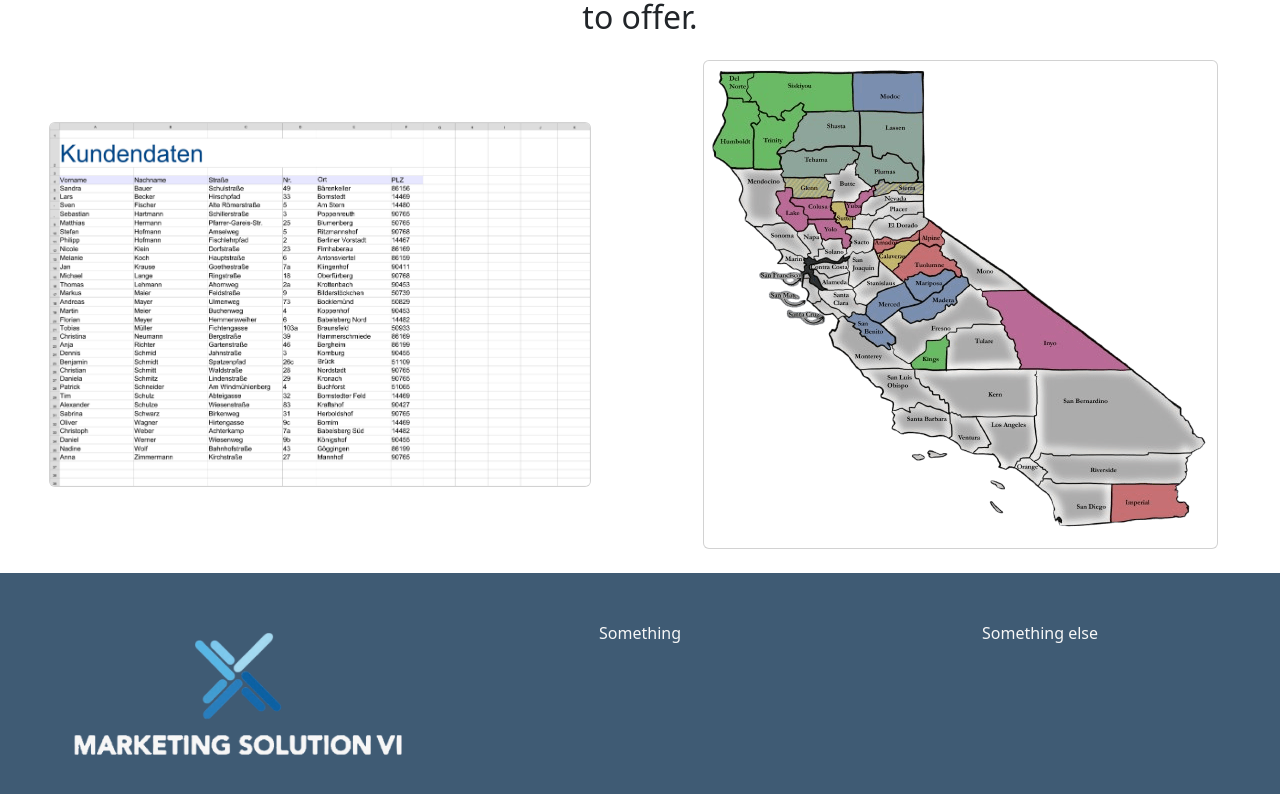
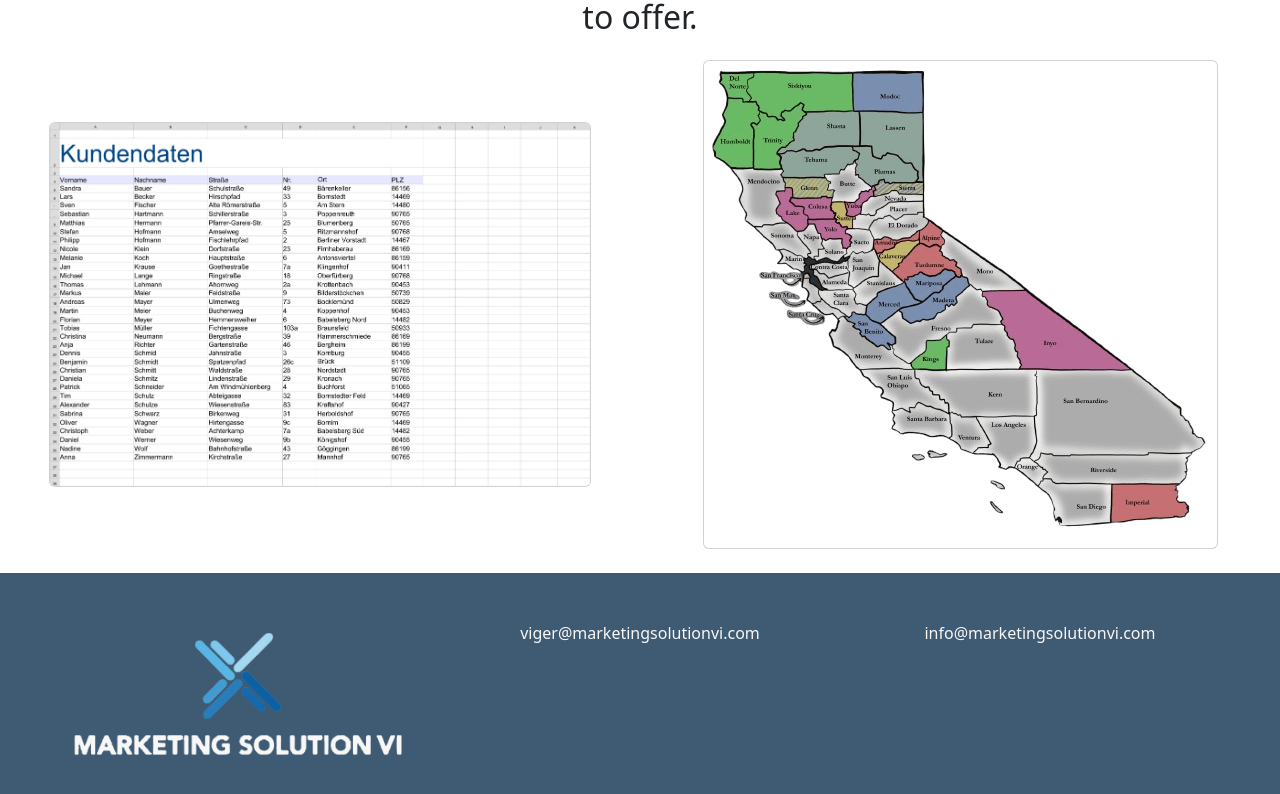
Before and after one commit to AndrewHSenko/MarketingSolutionVI, a React app in the folder frontend/: page / in a window 1280 px wide. Shown: the part 3951-4745 px from the top of the page. Built offline with nearby package versions, Linux system fonts and the light colour scheme; the HTML template or start-up script is replaced by a standard one.

Commit message:
Minor mod to footer

```diff
--- a/frontend/src/components/Footer.jsx
+++ b/frontend/src/components/Footer.jsx
@@ -12,10 +12,10 @@ const Footer = () => {
           </Link>
         </div>
         <div className="col-12 col-md-4 text-center">
-          <p>Something</p>
+          <p>viger@marketingsolutionvi.com</p>
         </div>
         <div className="col-12 col-md-4 text-center">
-          <p>Something else</p>
+          <p>info@marketingsolutionvi.com</p>
         </div>
       </div>
     </div>
```
